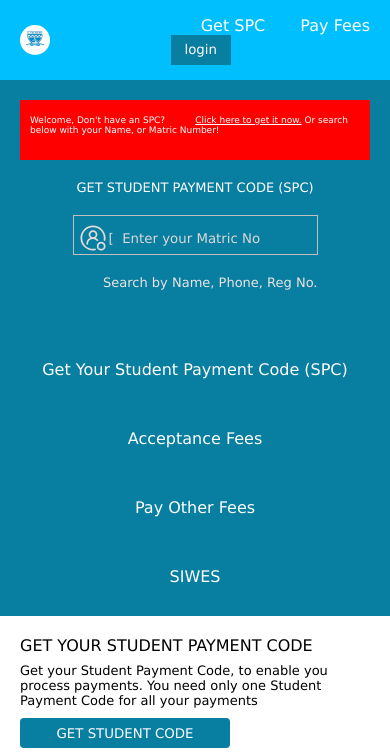
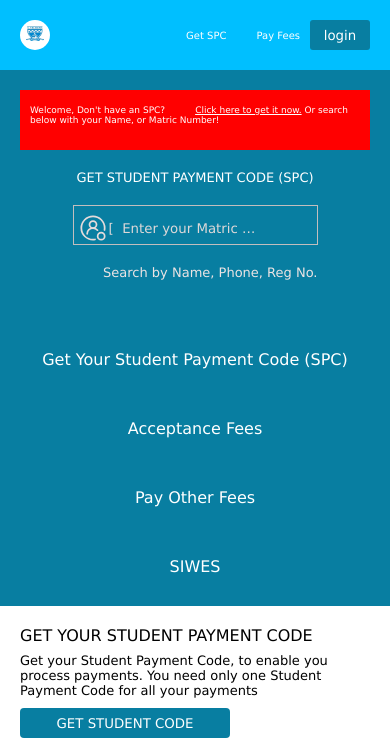
Before and after one commit to johnboscodaniel/Unicross, a plain HTML site: page index.html in a window 390 px wide. Shown: the top 755 px of the page. Drawn offline with Linux system fonts and the light colour scheme.

Commit message:
worked on buttons

```diff
--- a/style.css
+++ b/style.css
@@ -5,16 +5,17 @@
   font-family: Verdana, Geneva, Tahoma, sans-serif;
 }
 
-html, body{
+html,
+body {
   scroll-behavior: smooth;
   height: 100%;
   margin: 0;
 }
-body{
+body {
   display: flex;
   flex-direction: column;
 }
-.category{
+.category {
   flex: 1;
 }
 header {
@@ -184,13 +185,26 @@ span {
 }
 
 /* the mobile responsiveness begins here  */
- @media (max-width: 600px) {
-
+@media (max-width: 600px) {
   /* Body adjustments for mobile */
   body {
     display: flex;
     flex-direction: column;
     min-height: 100vh; /* ensures footer stays at bottom */
+  }
+  a{
+    display: inline;
+  }
+  nav{
+    display: flex;
+    font-size: 10px;
+    align-items: center;
+  }
+  nav button{
+    width: 60px;
+    margin-left: 10px;
+    padding: 0;
+    border-radius: 3px;
   }
 
   /* Header and logo resizing */
@@ -246,6 +260,9 @@ span {
   .matric-field input {
     margin-left: 20px;
     width: 11rem;
+    overflow: hidden;
+    white-space: nowrap;
+    text-overflow: ellipsis;
   }
 
   .matric-field img {
@@ -254,9 +271,12 @@ span {
   .line {
     display: none;
   }
-  .search{
+  .search {
     font-size: small;
     width: 70%;
+    overflow: hidden;
+    white-space: nowrap;
+    text-overflow: ellipsis;
   }
 
   /* Category adjustments */
@@ -280,20 +300,21 @@ span {
     font-size: small;
     font-weight: lighter;
   }
-  button{
-    display: block;        /* ensure it’s a block element */
-    margin-left: 0;        /* remove any left margin pushing it right */
+  button {
+    display: block; /* ensure it’s a block element */
+    margin-left: 0; /* remove any left margin pushing it right */
     text-align: center;
+    width: 120px;
   }
   /* Footer fix */
   footer {
     margin-top: auto; /* ensures footer stays at bottom on mobile */
     padding: 1rem;
   }
-  footer h2{
+  footer h2 {
     font-size: small;
   }
-  footer button{
+  footer button {
     width: 100px;
     border-radius: 3px;
     margin-top: 10px;
```
